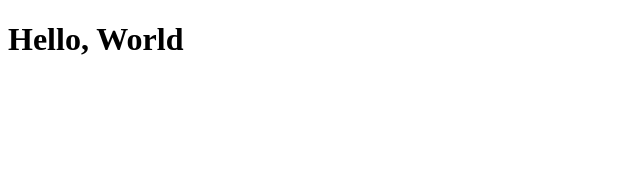
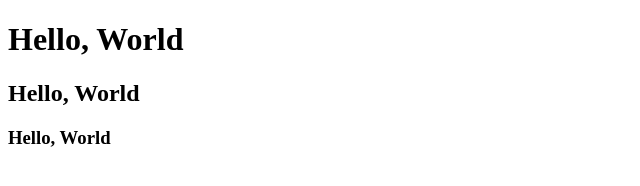
Before and after one commit to EgorMarch/lab-03, a plain HTML site: page index.html in a window 1280 px wide. Shown: the whole page, without its empty margins (0-640 px from the left). Drawn offline with Linux system fonts and the light colour scheme.

```diff
--- a/index.html
+++ b/index.html
@@ -8,8 +8,8 @@
 </head>
 <body>
     <h1>Hello, World</h1>
+    <h2>Hello, World</h2>
+    <h3>Hello, World</h3>
 </body>
-<body>
 
-</body>
 </html>
```
